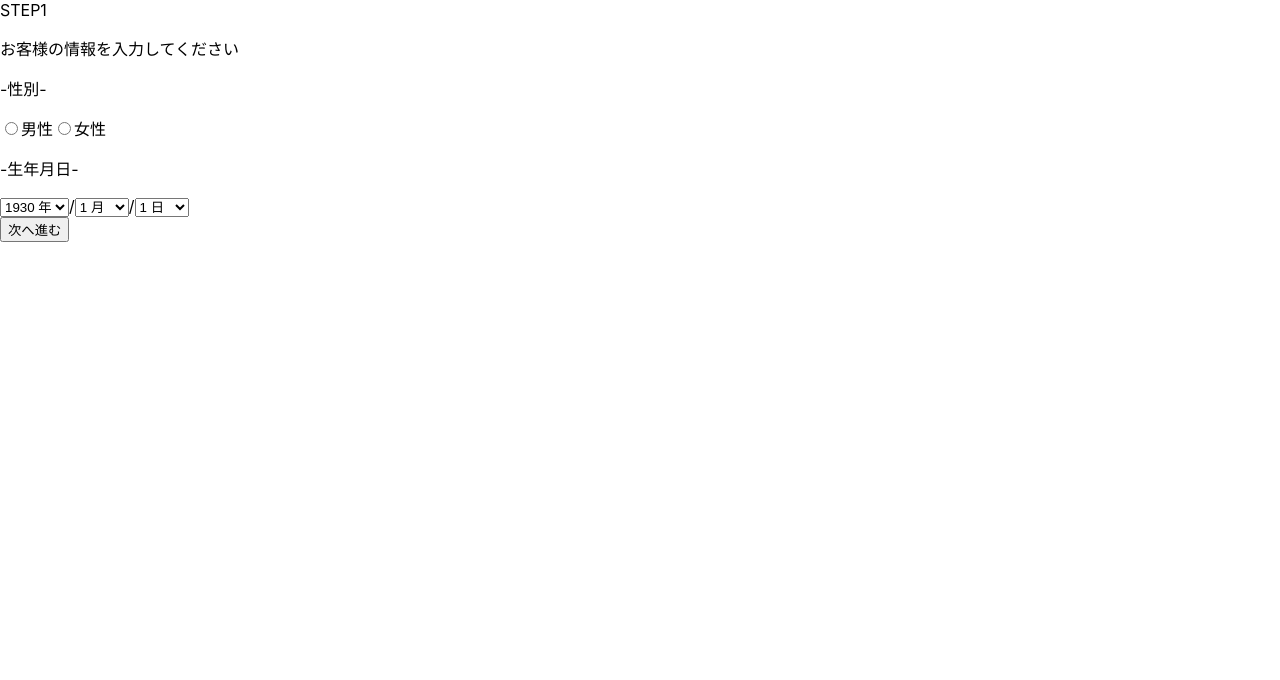
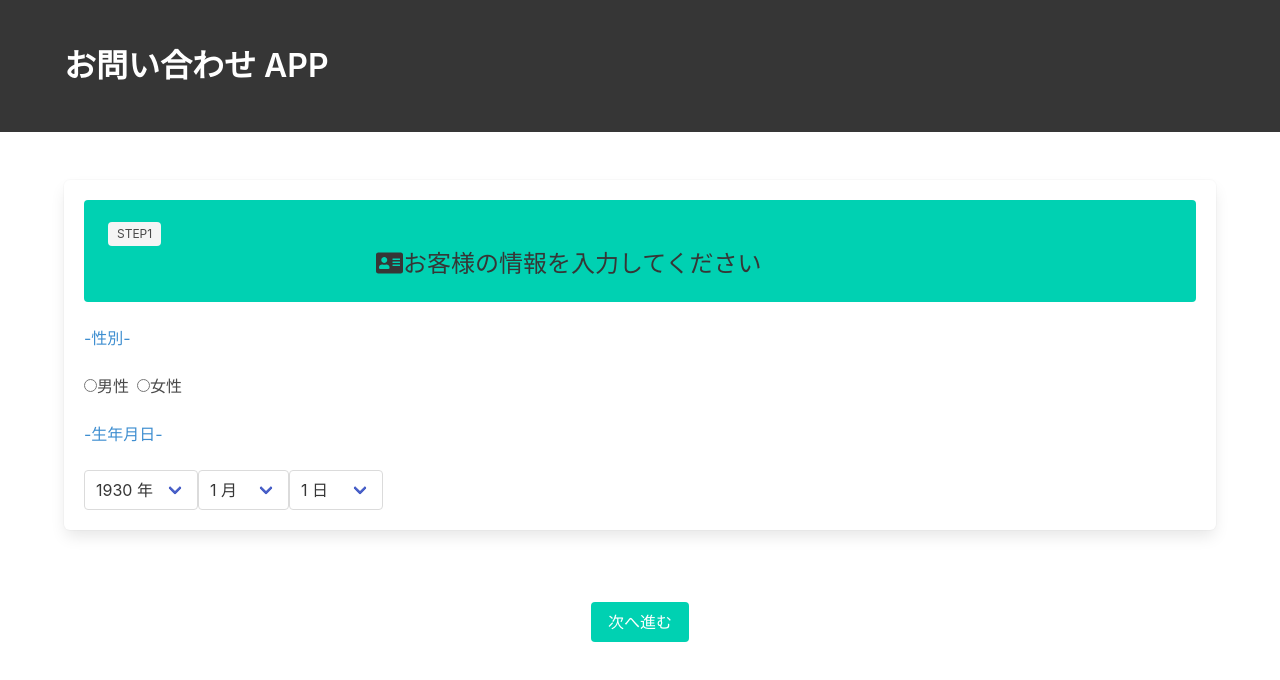
Before and after one commit to keiKunn/React_SPA_form, a React (Create React App) app in the folder form-app/: page / in a window 1280 px wide. Shown: the top 680 px of the page. Built offline with nearby package versions, Linux system fonts and the light colour scheme.

Commit message:
React課題②  UsersInfoページにBuluma適用

```diff
--- a/form-app/package.json
+++ b/form-app/package.json
@@ -3,9 +3,13 @@
   "version": "0.1.0",
   "private": true,
   "dependencies": {
+    "@fortawesome/fontawesome-svg-core": "^1.2.34",
+    "@fortawesome/free-solid-svg-icons": "^5.15.2",
+    "@fortawesome/react-fontawesome": "^0.1.14",
     "@testing-library/jest-dom": "^5.11.8",
     "@testing-library/react": "^11.2.2",
     "@testing-library/user-event": "^12.6.0",
+    "bulma": "^0.9.2",
     "react-redux": "^7.2.2",
     "react-scripts": "4.0.1",
     "web-vitals": "^0.2.4"
--- a/form-app/src/App.js
+++ b/form-app/src/App.js
@@ -4,19 +4,16 @@ import UserInfo from "./js/pages/UserInfo";
 import Questions from "./js/pages/Questions";
 import Consultation from "./js/pages/Consultation";
 import Confirmation from "./js/pages/Confirmation";
+import 'bulma/css/bulma.css'
 
-function App(){
-    return(
-      <div className="App">
+function App() {
+  return (
       <Router>
-          <div>
           <Route exact path="/" component={UserInfo}></Route>
           <Route path="/Questions" component={Questions}></Route>
           <Route path="/Consultation" component={Consultation}></Route>
           <Route path="/Confirmation" component={Confirmation}></Route>
-          </div>
       </Router>
-      </div>
   );
 }
 
--- a/form-app/src/index.js
+++ b/form-app/src/index.js
@@ -2,9 +2,10 @@ import React from 'react';
 import ReactDOM from 'react-dom';
 import { Provider } from 'react-redux';
 import createStore from './js/reducks/store/store'
-import './index.css';
 import App from './App';
+import Header from './js/components/Header'
 import reportWebVitals from './reportWebVitals';
+import 'bulma/css/bulma.css'
 
 // storeとReactアプリの接続
 export const store = createStore(); //ここでstoreが作られる
@@ -18,6 +19,7 @@ export const store = createStore(); //ここでstoreが作られる
 // connect関数：ReactとReduxを接続してstoreを変更できるようにする。
 ReactDOM.render(
   <Provider store={store} >
+    <Header />
     <App />
   </Provider>,
   document.getElementById('root')
--- /dev/null
+++ b/form-app/src/js/components/Header.js
@@ -0,0 +1,14 @@
+export default function Header() {
+  return (
+    <section className="hero is-dark">
+      <div className="hero-body">
+        <div className="container">
+          <p className="title">
+            お問い合わせ APP
+          </p>
+        </div>
+      </div>
+    </section>
+  );
+
+}
--- a/form-app/src/js/components/TitleArea.js
+++ b/form-app/src/js/components/TitleArea.js
@@ -1,4 +1,6 @@
 import React from "react";
+import { FontAwesomeIcon } from "@fortawesome/react-fontawesome";
+import { faAddressCard } from "@fortawesome/free-solid-svg-icons";
 
 export default class TitleArea extends React.Component {
 
@@ -8,8 +10,12 @@ export default class TitleArea extends React.Component {
 
     return (
       <div>
-        {stepNumber}
-        <p>{titleText}</p>
+        <span className="tag">{stepNumber}</span>
+        <div className="columns is-centered">
+          <div className="column is-half">
+            <span className="is-size-4 has-text-dark is-centered"><FontAwesomeIcon icon={faAddressCard} />{titleText}</span>
+          </div>
+        </div>
       </div>
     );
   }
--- a/form-app/src/js/pages/Confirmation.js
+++ b/form-app/src/js/pages/Confirmation.js
@@ -3,6 +3,7 @@ import TitleArea from "../components/TitleArea";
 import { Link } from "react-router-dom";
 import { useDispatch, useSelector } from "react-redux";
 import { QuestionNo1, QuestionNo2, QuestionNo3 } from '../define/QuestrionText'
+import 'bulma/css/bulma.css'
 
 export default function Confirmation() {
   const dispatch = useDispatch();
@@ -52,8 +53,8 @@ export default function Confirmation() {
         -- ご相談内容 --
         <p>{consultaionContent}</p>
       </div>
-      <Link to="/Consultation"><button>前へ戻る</button></Link>
-      <button >送信</button>
+      <Link to="/Consultation"><button class="button is-primary">前へ戻る</button></Link>
+      <button class="button is-primary">送信</button>
     </div>
   );
 }
--- a/form-app/src/js/pages/Consultation.js
+++ b/form-app/src/js/pages/Consultation.js
@@ -3,6 +3,7 @@ import TitleArea from "../components/TitleArea";
 import { Link } from "react-router-dom";
 import { useDispatch, useSelector } from "react-redux";
 import { pushConsultationsNextAction } from '../reducks/consultations/actions'
+import 'bulma/css/bulma.css'
 
 export default function Consultation() {
   const dispatch = useDispatch();
@@ -25,9 +26,9 @@ export default function Consultation() {
         {consultaionContent}
       </textarea>
       <div>
-        <Link to="/Questions"><button>前へ戻る</button></Link>
+        <Link to="/Questions"><button class="button is-primary">前へ戻る</button></Link>
         <Link to="/Confirmation">
-          <button onClick={() => dispatch(pushConsultationsNextAction({
+          <button class="button is-primary" onClick={() => dispatch(pushConsultationsNextAction({
             content: consultaionContent
           }))}>次へ進む</button>
         </Link>
--- a/form-app/src/js/pages/Questions.js
+++ b/form-app/src/js/pages/Questions.js
@@ -4,6 +4,7 @@ import TitleArea from "../components/TitleArea";
 import { useDispatch, useSelector } from "react-redux";
 import { pushQuestionsNextAction } from '../reducks/answers/actions'
 import { QuestionNo1, QuestionNo2, QuestionNo3 } from '../define/QuestrionText'
+import 'bulma/css/bulma.css'
 
 export default function Questions() {
   const dispatch = useDispatch();
@@ -136,9 +137,9 @@ export default function Questions() {
           </div>
         })
       }
-      <Link to="/"><button>前へ戻る</button></Link>
+      <Link to="/"><button class="button is-primary">前へ戻る</button></Link>
       <Link to="/Consultation">
-        <button onClick={() => dispatch(pushQuestionsNextAction({
+        <button class="button is-primary" onClick={() => dispatch(pushQuestionsNextAction({
           answerNo1: answerNo1,
           answerNo2: answerNo2,
           answerNo3: answerNo3
--- a/form-app/src/js/pages/UserInfo.js
+++ b/form-app/src/js/pages/UserInfo.js
@@ -4,6 +4,7 @@ import TitleArea from "../components/TitleArea";
 import { useDispatch, useSelector } from "react-redux";
 import { pushUsersInfoNextAction } from '../reducks/users/actions'
 import { SelectYear, SelectMonth, SelectDay } from "../define/SelectBirthDay";
+import 'bulma/css/bulma.css'
 
 export default function UserInfo() {
   const dispatch = useDispatch();
@@ -69,11 +70,11 @@ export default function UserInfo() {
     }
 
     // ★選択前の日>選択後の日数の場合、stateのdayに「1」をセットする(この場合、defaultvalue:1は表示されるが、stateが更新されなかったため)
-    const selectDays =document.getElementById("selectDays");
+    const selectDays = document.getElementById("selectDays");
     // 選択値のindexを取得
     const selectedIdx = selectDays.selectedIndex;
     const oldDay = Number(selectDays.options[selectedIdx].value);
-    if(oldDay > days.length ){
+    if (oldDay > days.length) {
       setDay(1);
     }
 
@@ -93,17 +94,27 @@ export default function UserInfo() {
 
   return (
     <div>
+      <section className="section">
+      <div className="container box">
+        <div className="notification is-primary">
           <TitleArea stepNumber="STEP1" titleText="お客様の情報を入力してください" />
+        </div>
         <div>
-        <p>-性別-</p>
+          <div className="content has-text-info">-性別-</div>
+          <div className="content control">
+            <label className="radio">
               <input type="radio" id="radio-men-id" name="sex" value="men" checked={radioBtnSex === '男性'} onChange={handleChangeRadioBtn} />
-        <label htmlFor="radio-men-id">男性</label>
+              男性
+          </label>
+            <label className="radio">
               <input type="radio" id="radio-women-id" name="sex" value="women" checked={radioBtnSex === '女性'} onChange={handleChangeRadioBtn} />
-        <label htmlFor="radio-women-id">女性</label>
+              女性
+          </label>
+          </div>
 
-        <p>-生年月日-</p>
-        <div className="form-select-box">
-          <span className="form-select">
+          <div className="content has-text-info">-生年月日-</div>
+          <div className="content">
+            <span className="select">
               <select className="birthday-year dropdown-toggle" defaultValue="1930" onChange={handleChangeYear}>
                 {/*1930-2021まで */}
                 {
@@ -113,8 +124,8 @@ export default function UserInfo() {
                 }
               </select>
             </span>
-            /
-            <span className="form-select">
+
+            <span className="select">
               <select className="birthday-month dropdown-toggle" defaultValue="1" onChange={handleChangeMonth}>
                 {/*1-12まで */}{
                   selectMonth.map((month, index) => {
@@ -123,8 +134,8 @@ export default function UserInfo() {
                 }
               </select>
             </span>
-            /
-            <span className="form-select">
+
+            <span className="select">
               <select id="selectDays" className="birthday-day dropdown-toggle" defaultValue="1" onChange={handleChangeDay}>
                 {/*1-31まで */}
                 {
@@ -134,18 +145,22 @@ export default function UserInfo() {
                 }
               </select>
             </span>
-          <div>
+          </div>
+        </div>
+      </div>
+      </section>
+      <section className="section">
+      <div className="columns is-centered">
         <Link to="/Questions">
-              <button onClick={() => dispatch(pushUsersInfoNextAction({
+          <button class="button is-primary columns is-half" onClick={() => dispatch(pushUsersInfoNextAction({
             sex: radioBtnSex,
-                year:year,
-                month:month,
-                day:day
+            year: year,
+            month: month,
+            day: day
           }))}>次へ進む</button>
         </Link>
       </div>
-        </div>
-      </div>
+      </section>
     </div>
   );
 }
```
Also changed, not shown: 1 other file (tests, documents, lock files or other folders). Lines whose indentation alone changed are shown as unchanged.
